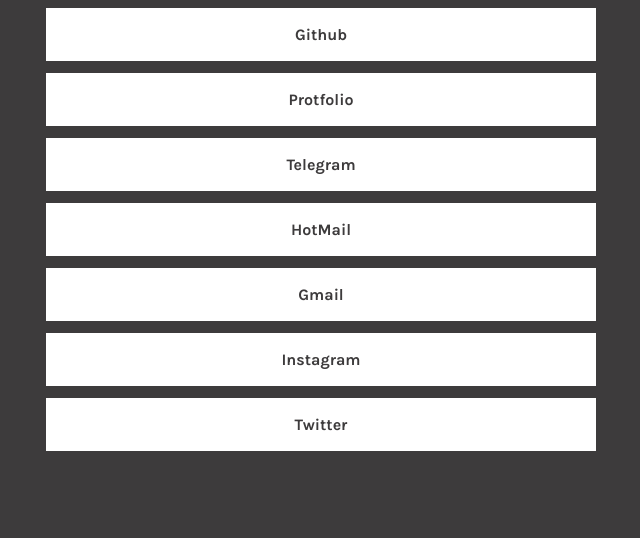
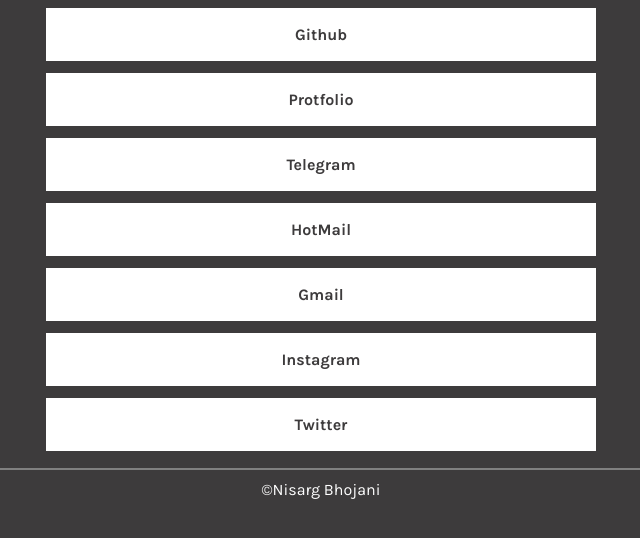
Before and after one commit to nisargbhojani/linkholder, a plain HTML site: page index.html in a window 1280 px wide. Shown: the part 196-734 px from the top of the page, without its empty margins (319-959 px from the left). Drawn offline with Linux system fonts and the light colour scheme.

Commit message:
Update index.html

```diff
--- a/index.html
+++ b/index.html
@@ -55,6 +55,14 @@
             color: white;
             border: 2px solid white;
         }
+         .foot{
+            color: white;
+            text-align: center;
+            font-family: 'Karla', sans-serif;
+            border-top: 2px solid gray ;
+            margin-top: 5px;
+            padding-top: 10px;
+        }
     </style>
 </head>
 <body>
@@ -73,5 +81,10 @@
         <a href="https://www.instagram.com/nisarg.bhojani/" class="button" target="_blank">Instagram</a> <br>
         <a href="https://www.twitter.com/BhojaniNisarg" class="button" target="_blank">Twitter</a> <br>
         </div>
+        <div class="foot">
+            <footer>
+                &#169;Nisarg Bhojani
+            </footer>
+        </div>
 </body>
 </html>
```
